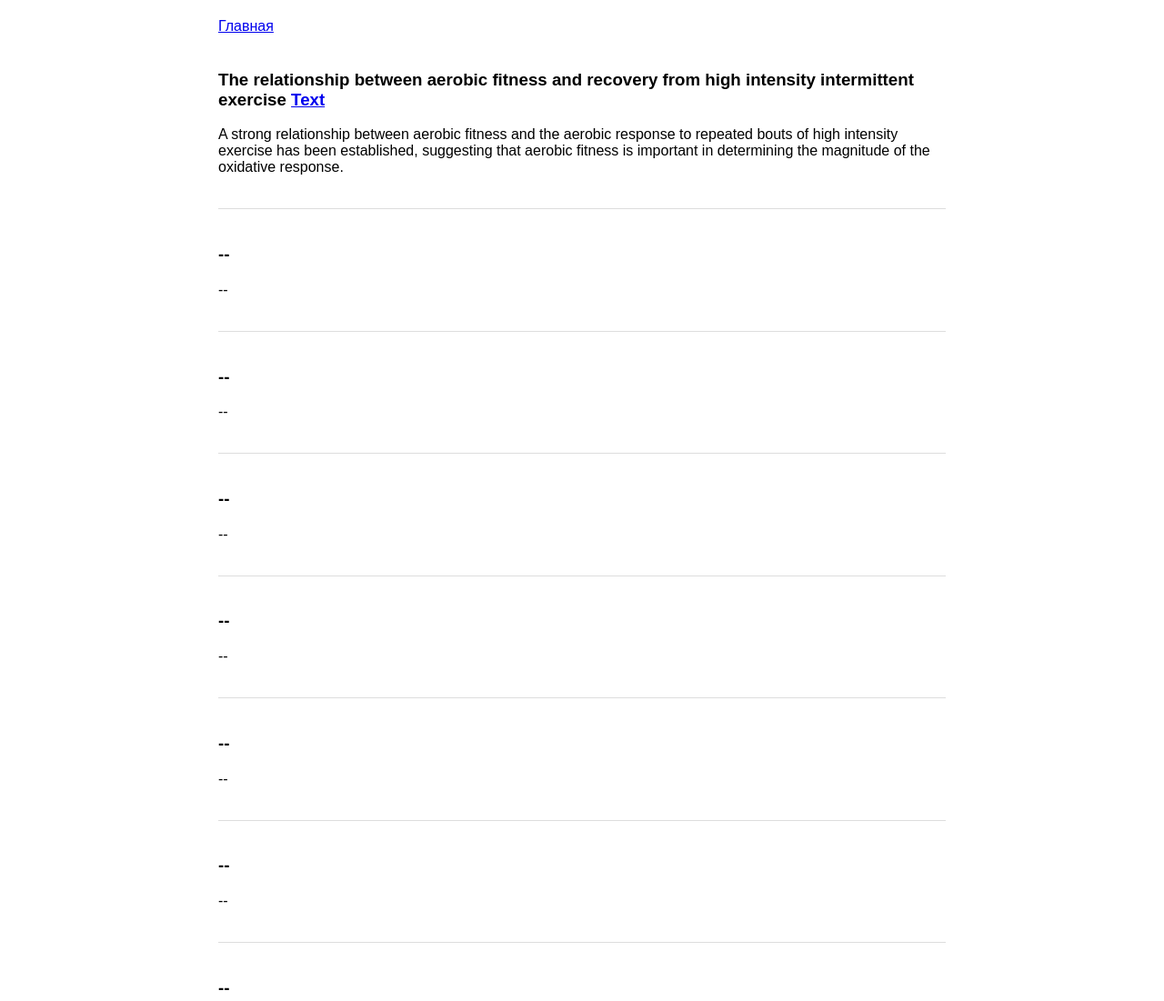
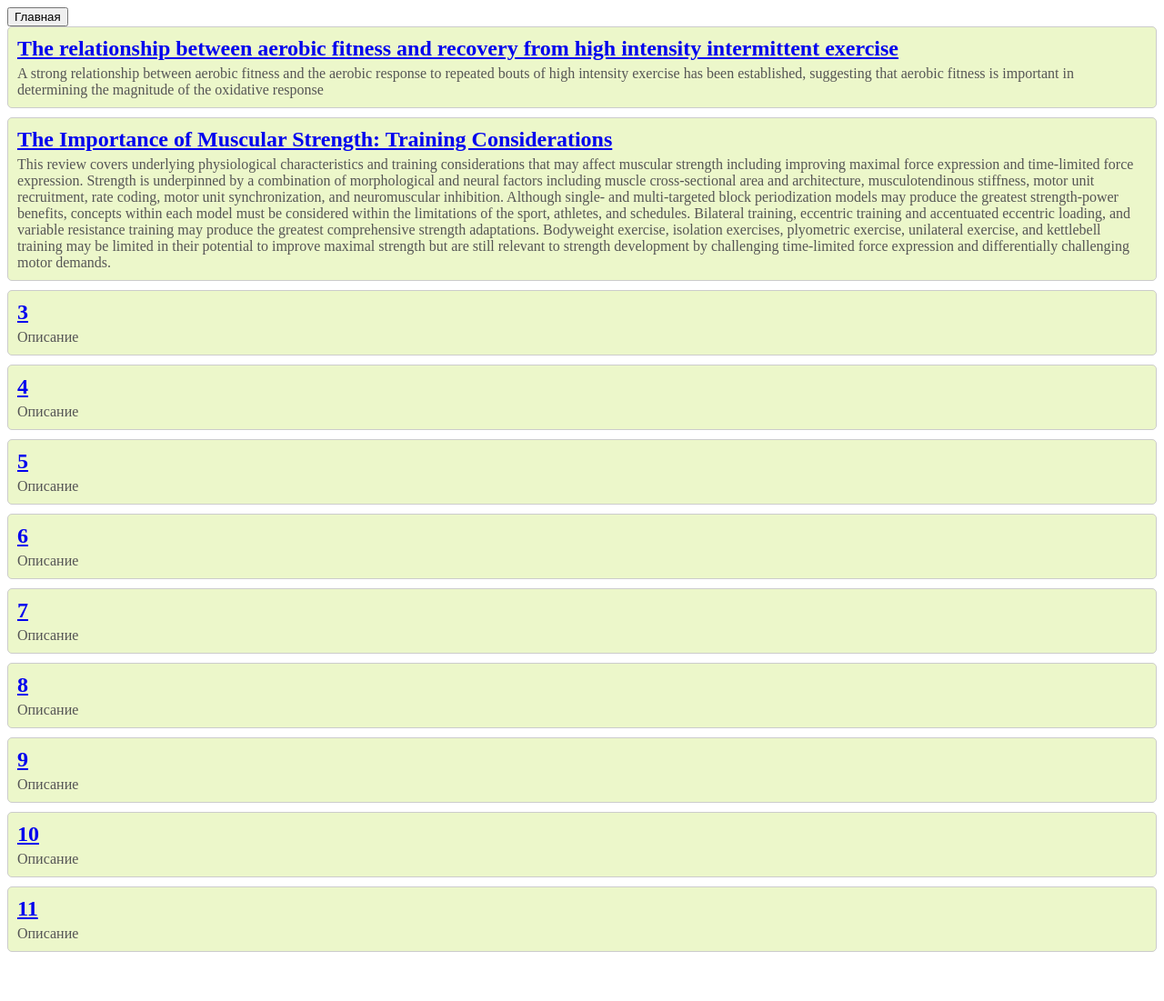
Before and after one commit to alex-e-i/-1, a plain HTML site: page scroll.html in a window 1280 px wide. Shown: the top 1101 px of the page at 91% size. After the commit the page ends 1057 px from the top, so only its background shows below. Drawn offline with Linux system fonts and the light colour scheme.

Commit message:
Add files via upload
Улучшена Лента

```diff
--- /dev/null
+++ b/feed.json
@@ -0,0 +1,51 @@
+{
+    "feed": [
+      {
+        "title": "The relationship between aerobic fitness and recovery from high intensity intermittent exercise",
+        "description": "A strong relationship between aerobic fitness and the aerobic response to repeated bouts of high intensity exercise has been established, suggesting that aerobic fitness is important in determining the magnitude of the oxidative response",
+       "url": "https://pubmed.ncbi.nlm.nih.gov/11219498"
+    },
+      {
+        "title": "The Importance of Muscular Strength: Training Considerations",
+        "description": "This review covers underlying physiological characteristics and training considerations that may affect muscular strength including improving maximal force expression and time-limited force expression. Strength is underpinned by a combination of morphological and neural factors including muscle cross-sectional area and architecture, musculotendinous stiffness, motor unit recruitment, rate coding, motor unit synchronization, and neuromuscular inhibition. Although single- and multi-targeted block periodization models may produce the greatest strength-power benefits, concepts within each model must be considered within the limitations of the sport, athletes, and schedules. Bilateral training, eccentric training and accentuated eccentric loading, and variable resistance training may produce the greatest comprehensive strength adaptations. Bodyweight exercise, isolation exercises, plyometric exercise, unilateral exercise, and kettlebell training may be limited in their potential to improve maximal strength but are still relevant to strength development by challenging time-limited force expression and differentially challenging motor demands.",
+      "url": "https://pubmed.ncbi.nlm.nih.gov/29372481/"
+    },
+      {
+        "title": "3",
+        "description": "Описание"
+      },
+      {
+        "title": "4",
+        "description": "Описание"
+      },
+      {
+        "title": "5",
+        "description": "Описание"
+      },
+      {
+        "title": "6",
+        "description": "Описание"
+      },
+      {
+        "title": "7",
+        "description": "Описание"
+      },
+      {
+        "title": "8",
+        "description": "Описание"
+      },
+      {
+        "title": "9",
+        "description": "Описание"
+      },
+      {
+        "title": "10",
+        "description": "Описание"
+      },
+      {
+        "title": "11",
+        "description": "Описание"
+      }
+
+    ]
+  }
--- a/scroll.html
+++ b/scroll.html
@@ -5,34 +5,73 @@
   <meta name="viewport" content="width=device-width, initial-scale=1.0">
   <title>Лента</title>
   <style>
-        body {
-            font-family: Arial, sans-serif;
+    .feed-item {
+      border: 1px solid #ccc;
+      padding: 10px;
+      background-color: #ecf7ca;
+      margin-bottom: 10px;
+      border-radius: 5px;
+    }
+    .feed-item h2 {
       margin: 0;
-            padding: 0;
+      font-size: 1.5em;
     }
-        .content {
-            max-width: 800px;
-            margin: 0 auto;
-            padding: 20px;
-        }
-        .item {
-            border-bottom: 1px solid #ddd;
-            padding: 20px 0;
-        }
-        .loading {
-            text-align: center;
-            padding: 20px;
-            display: none;
+    .feed-item p {
+      margin: 5px 0 0;
+      color: #555;
     }
   </style>
+  <a href="index.html"><button id="back-button" class="back-button">Главная</button></a>
 </head>
 <body>
-    <div class="content" id="content">
-        <a href="index.html">Главная</a>
-        <!-- Контент будет добавляться сюда -->
+    <div id="feed-container">
+    <!-- Сюда будут добавлены заголовки -->
   </div>
-    <div class="loading" id="loading">Загрузка...</div>
 
-    <script src="script.js"></script>
+  <script>
+    // Функция для загрузки JSON-файла
+    async function loadFeed() {
+      try {
+        const response = await fetch('feed.json'); // Загружаем JSON-файл
+        const data = await response.json(); // Парсим JSON
+        displayFeed(data.feed); // Отображаем ленту
+      } catch (error) {
+        console.error('Ошибка загрузки ленты:', error);
+      }
+    }
+
+    // Функция для отображения ленты
+    function displayFeed(feed) {
+      const feedContainer = document.getElementById('feed-container');
+
+      // Очищаем контейнер перед добавлением новых элементов
+      feedContainer.innerHTML = '';
+
+      // Проходим по каждому элементу в ленте
+      feed.forEach(item => {
+        const feedItem = document.createElement('div');
+        feedItem.classList.add('feed-item');
+
+        // Создаем ссылку для заголовка
+        const titleLink = document.createElement('a');
+        titleLink.href = item.url; // Используем URL из JSON
+        titleLink.textContent = item.title;
+
+        const title = document.createElement('h2');
+        title.appendChild(titleLink); // Добавляем ссылку в заголовок
+
+        const description = document.createElement('p');
+        description.textContent = item.description;
+
+        feedItem.appendChild(title);
+        feedItem.appendChild(description);
+
+        feedContainer.appendChild(feedItem);
+      });
+    }
+
+    // Загружаем ленту при загрузке страницы
+    window.onload = loadFeed;
+  </script>
 </body>
 </html>
```
Lines whose indentation alone changed are shown as unchanged.
